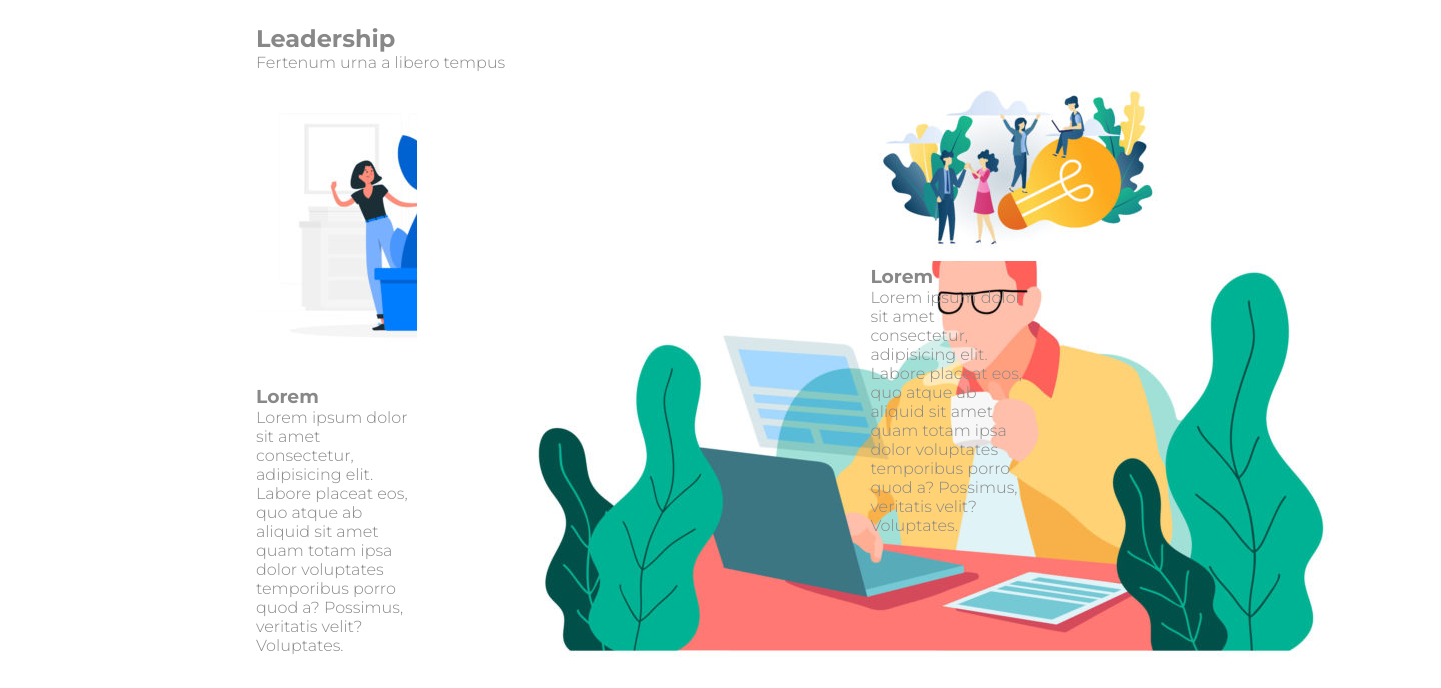
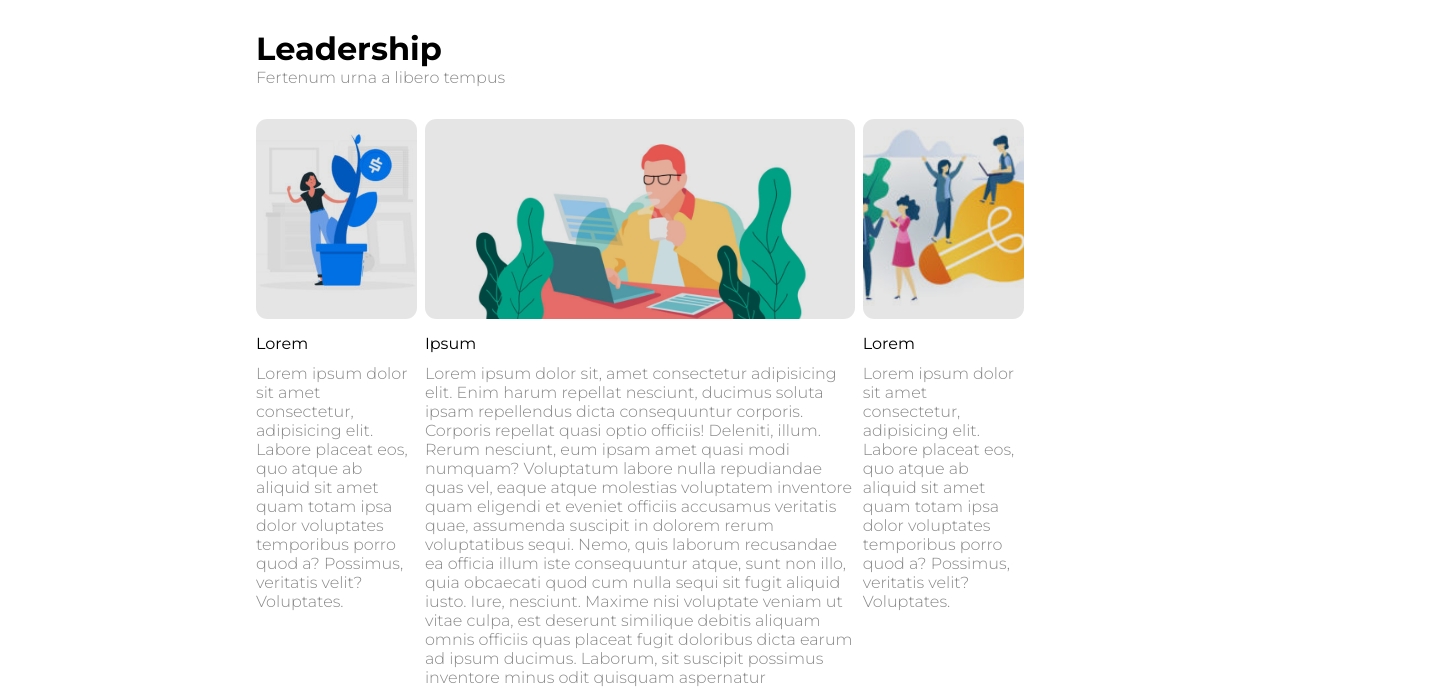
Before and after one commit to ChiaraPapagni/html-css-neori, a plain HTML site: page index.html in a window 1280 px wide. Shown: the part 626-1314 px from the top of the page, 1441 px wide, since content can reach past the window. Drawn offline with Linux system fonts and the light colour scheme.

Commit message:
create css content structure

```diff
--- a/css/style.css
+++ b/css/style.css
@@ -70,7 +70,6 @@ body {
 
 .jumbotron {
     position: relative;
-    margin: 1.7rem 0;
     color: white;
 }
 
@@ -94,36 +93,63 @@ body {
     padding-top: 19rem;
 }
 
-.banner-text h1 {
+.banner-text>h1 {
     width: 60%;
     font-weight: lighter;
 }
 
-.banner-text p {
+.banner-text>p {
     width: 55%;
 }
 
-.container {
-    padding-bottom: 0.6rem;
+.title {
+    margin: 2rem 0;
 }
 
-.title {
-    margin-bottom: 0.6rem;
+.title>h2 {
+    color: black;
+    font-size: 2rem;
 }
 
 .sidebar,
 .content {
     float: left;
+    position: relative;
 }
 
 .sidebar {
-    width: 20%;
+    width: 21%;
 }
 
 .content {
-    width: 58%;
+    width: 56%;
     margin-left: 1%;
     margin-right: 1%;
+}
+
+.container img,
+.opacity {
+    width: 100%;
+    height: 200px;
+    border-radius: 0.7rem;
+}
+
+.container img {
+    object-fit: cover;
+}
+
+.opacity {
+    background-color: rgba(0, 0, 0, 0.1);
+    position: absolute;
+    top: 0;
+    left: 0;
+}
+
+.container h3 {
+    color: black;
+    font-size: 1rem;
+    font-weight: normal;
+    margin: 0.7rem 0;
 }
 
 #site_footer {
```
